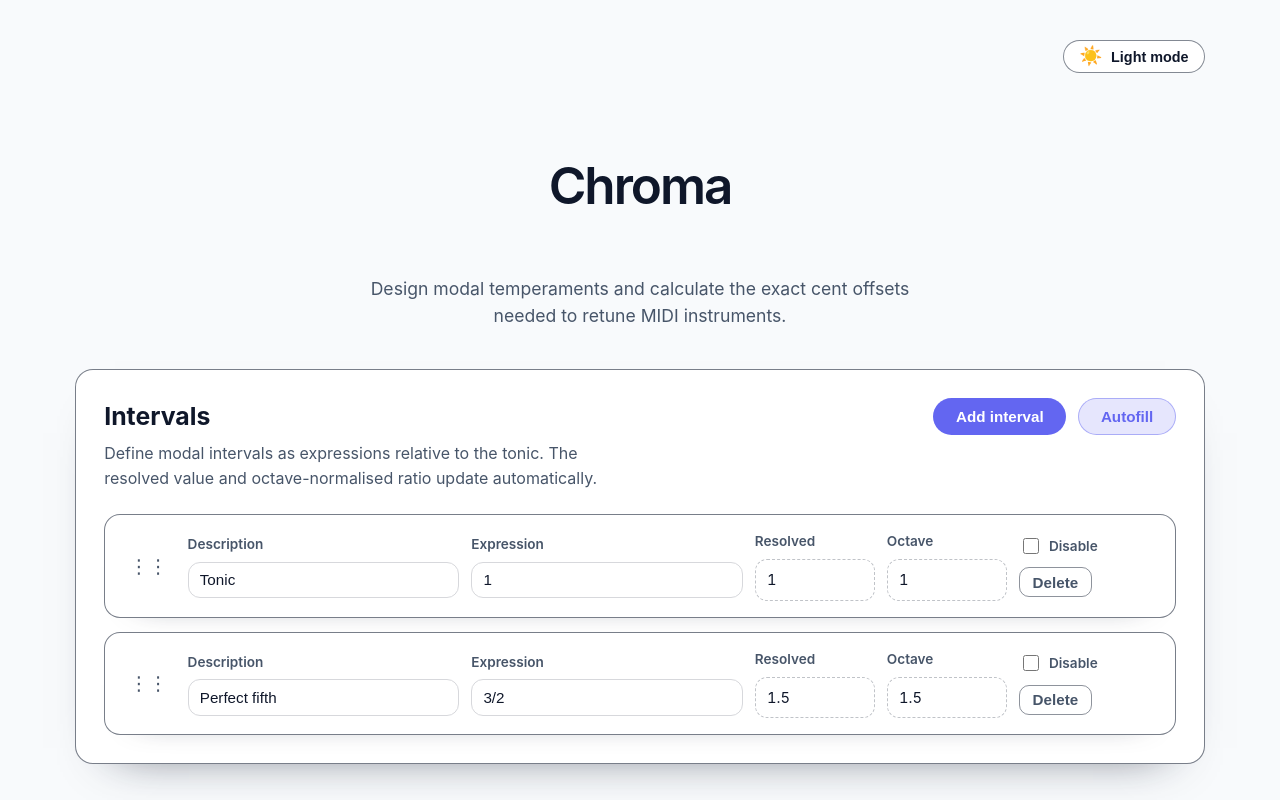
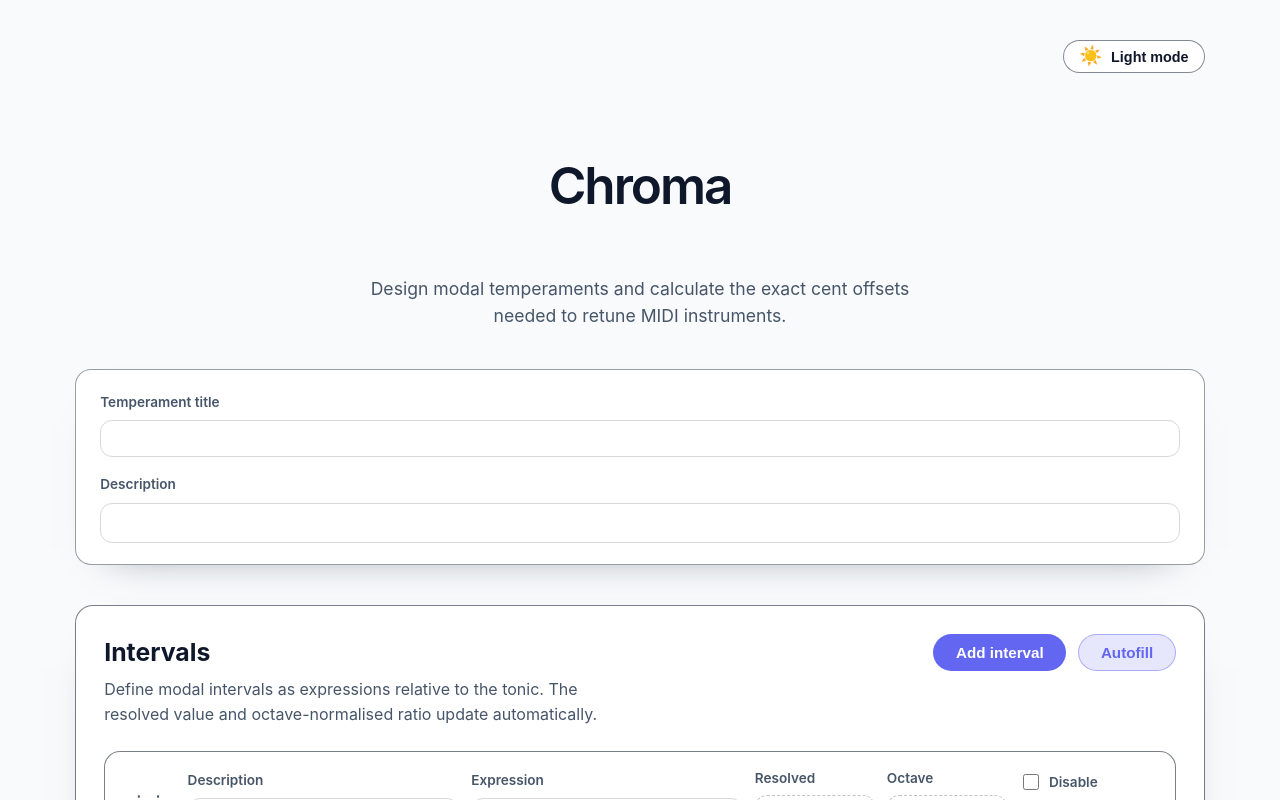
Before and after one commit to MomoPewpew/Chroma, a React (Vite) app: page / in a window 1280 px wide. Shown: the top 800 px of the page. Built offline with nearby package versions, Linux system fonts and the light colour scheme.

Commit message:
Add TemperamentMeta component to App for managing temperament title and description. Update App.css with new styles for temperament metadata fields, enhancing UI layout and interactivity.

```diff
--- a/src/App.css
+++ b/src/App.css
@@ -89,6 +89,59 @@
 .callout p {
   margin: 0;
   line-height: 1.6;
+}
+
+.temperament-meta {
+  border: 1px solid color-mix(in srgb, var(--surface-border) 45%, transparent);
+  border-radius: 16px;
+  padding: 1.35rem 1.5rem;
+  display: grid;
+  gap: 1.1rem;
+  background: var(--surface);
+  box-shadow: 0 20px 40px -36px rgba(15, 23, 42, 0.6);
+}
+
+.temperament-meta__field {
+  display: flex;
+  flex-direction: column;
+  gap: 0.5rem;
+}
+
+.temperament-meta__field label {
+  font-weight: 600;
+  color: var(--text-secondary);
+  font-size: 0.85rem;
+}
+
+.temperament-meta__field input,
+.temperament-meta__field textarea {
+  border-radius: 12px;
+  border: 1px solid var(--input-border);
+  background: var(--input-background);
+  color: var(--input-text);
+  padding: 0.55rem 0.75rem;
+  font-size: 0.95rem;
+  transition: border-color 160ms ease, box-shadow 160ms ease;
+  resize: vertical;
+}
+
+.temperament-meta__field textarea {
+  min-height: 2.45rem;
+  line-height: 1.45;
+  overflow-y: hidden;
+  resize: none;
+}
+
+.temperament-meta__field input::placeholder,
+.temperament-meta__field textarea::placeholder {
+  color: var(--input-placeholder);
+}
+
+.temperament-meta__field input:focus,
+.temperament-meta__field textarea:focus {
+  outline: none;
+  border-color: color-mix(in srgb, var(--accent) 60%, transparent);
+  box-shadow: 0 0 0 3px var(--focus-ring);
 }
 
 .interval-tool {
--- a/src/App.tsx
+++ b/src/App.tsx
@@ -8,6 +8,7 @@ import {
 import { arrayMove } from '@dnd-kit/sortable'
 import ThemeToggle from './components/ThemeToggle'
 import IntervalWorkspace from './components/IntervalWorkspace'
+import TemperamentMeta from './components/TemperamentMeta'
 import PitchConfig, { type KeyOption } from './components/PitchConfig'
 import PitchTable from './components/PitchTable'
 import AppFooter from './components/AppFooter'
@@ -48,6 +49,8 @@ function App() {
     createIntervalDefinition({ description: 'Tonic', expression: '1' }),
     createIntervalDefinition({ description: 'Perfect fifth', expression: '3/2' }),
   ])
+  const [temperamentTitle, setTemperamentTitle] = useState<string>('')
+  const [temperamentDescription, setTemperamentDescription] = useState<string>('')
   const [keyRoot, setKeyRoot] = useState<number>(72)
   const [concertPitch, setConcertPitch] = useState<number>(440)
   const [keyFrequency, setKeyFrequency] = useState<number>(() =>
@@ -414,6 +417,13 @@ function App() {
         </p>
       </header>
 
+      <TemperamentMeta
+        title={temperamentTitle}
+        description={temperamentDescription}
+        onTitleChange={setTemperamentTitle}
+        onDescriptionChange={setTemperamentDescription}
+      />
+
       <IntervalWorkspace
         intervals={computedIntervals}
         sensors={intervalSensors}
--- /dev/null
+++ b/src/components/TemperamentMeta.tsx
@@ -0,0 +1,50 @@
+import { useEffect, useRef } from 'react'
+
+type TemperamentMetaProps = {
+  title: string
+  description: string
+  onTitleChange: (value: string) => void
+  onDescriptionChange: (value: string) => void
+}
+
+const TemperamentMeta = ({
+  title,
+  description,
+  onTitleChange,
+  onDescriptionChange,
+}: TemperamentMetaProps) => {
+  const descriptionRef = useRef<HTMLTextAreaElement | null>(null)
+
+  useEffect(() => {
+    const element = descriptionRef.current
+    if (!element) return
+    element.style.height = 'auto'
+    element.style.height = `${element.scrollHeight}px`
+  }, [description])
+
+  return (
+    <section className="temperament-meta">
+      <div className="temperament-meta__field">
+        <label htmlFor="temperament-title">Temperament title</label>
+        <input
+          id="temperament-title"
+          type="text"
+          value={title}
+          onChange={(event) => onTitleChange(event.target.value)}
+        />
+      </div>
+      <div className="temperament-meta__field">
+        <label htmlFor="temperament-description">Description</label>
+        <textarea
+          id="temperament-description"
+          ref={descriptionRef}
+          rows={1}
+          value={description}
+          onChange={(event) => onDescriptionChange(event.target.value)}
+        />
+      </div>
+    </section>
+  )
+}
+
+export default TemperamentMeta
```
